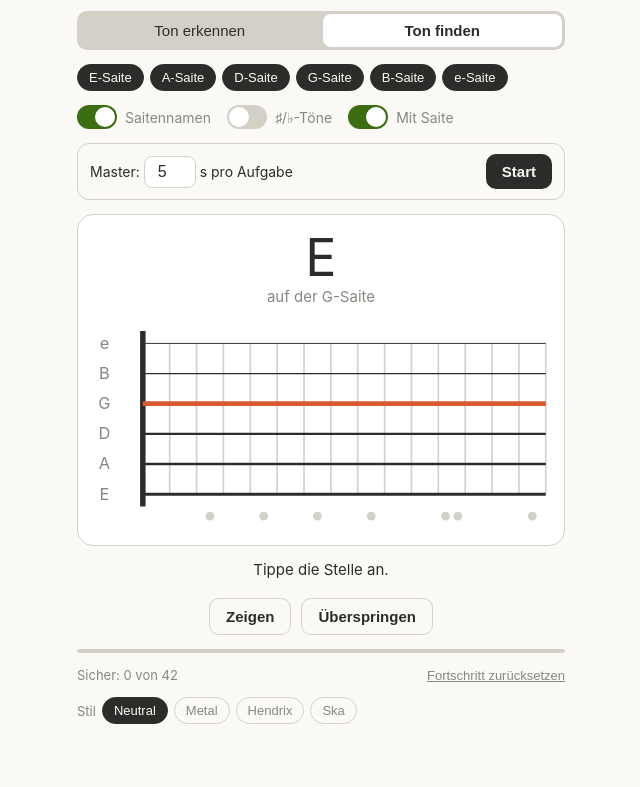
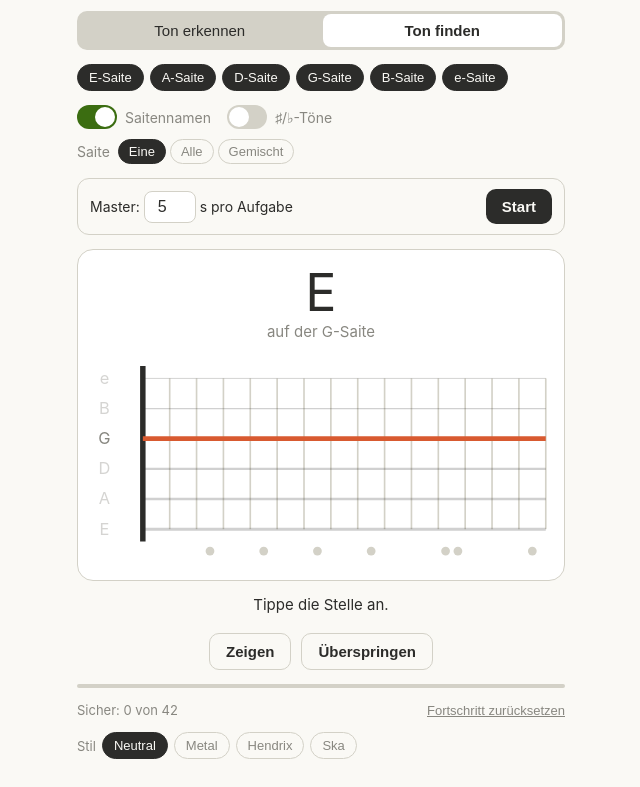
Before and after one commit to pasiegrist/griffbrett, a plain HTML site: page index.html in a window 1280 px wide. Both pictures are taken after a click on the button "Ton finden". Shown: the part 40-827 px from the top of the page, without its empty margins (319-959 px from the left). Before the commit the page ends 800 px from the top, so only its background shows below. Drawn offline with Linux system fonts and the light colour scheme.

Commit message:
Add files via upload

```diff
--- a/index.html
+++ b/index.html
@@ -38,6 +38,9 @@ body[data-theme=metal] h1,body[data-theme=hendrix] h1{font-size:24px;font-weight
 .chip.on{background:var(--ink);color:var(--inv);border-color:var(--ink)}
 .opts{display:flex;flex-wrap:wrap;gap:10px 16px;font-size:14px;color:var(--muted)}
 .opts label{display:flex;align-items:center;gap:8px}
+.mini{display:flex;align-items:center;gap:4px}.mini span{margin-right:4px}
+.mini button{border:1px solid var(--line);background:transparent;color:var(--muted);border-radius:999px;padding:4px 10px;font-size:13px}
+.mini button.on{background:var(--ink);color:var(--inv);border-color:var(--ink)}
 .sw{appearance:none;-webkit-appearance:none;width:40px;height:24px;border-radius:12px;background:var(--line);position:relative;margin:0;transition:background .15s}
 .sw::after{content:"";position:absolute;top:2px;left:2px;width:20px;height:20px;border-radius:50%;background:#fff;transition:transform .15s}
 .sw:checked{background:var(--ok)}.sw:checked::after{transform:translateX(16px)}
@@ -80,7 +83,7 @@ main.running .mhead{display:flex}
 <header><h1>Griffbrett-Trainer</h1><span class="stats" id="stats"></span></header>
 <div class="seg" id="seg"><button data-m="read">Ton erkennen</button><button data-m="find">Ton finden</button></div>
 <div class="chips" id="chips"></div>
-<div class="opts"><label><input type="checkbox" class="sw" id="optLabels"> Saitennamen</label><label><input type="checkbox" class="sw" id="optAcc"> ♯/♭-Töne</label><label id="shufWrap"><input type="checkbox" class="sw" id="optShuf"> Tasten mischen</label><label id="strWrap"><input type="checkbox" class="sw" id="optStr"> Mit Saite</label></div>
+<div class="opts"><label><input type="checkbox" class="sw" id="optLabels"> Saitennamen</label><label><input type="checkbox" class="sw" id="optAcc"> ♯/♭-Töne</label><label id="shufWrap"><input type="checkbox" class="sw" id="optShuf"> Tasten mischen</label><div class="mini" id="strWrap"><span>Saite</span><button data-s="one">Eine</button><button data-s="all">Alle</button><button data-s="mix">Gemischt</button></div></div>
 <div class="master"><label>Master: <input type="number" id="secs" min="1" max="60" step="1" inputmode="numeric"> s pro Aufgabe</label><button class="btn" id="mStart">Start</button></div>
 <div class="mhead"><span id="mCount"></span><button class="btn sec" id="mAbort">Abbrechen</button></div>
 <div class="tbar" id="tbarW" hidden><i id="tbar"></i></div>
@@ -106,19 +109,22 @@ const store={get(k,d){try{const v=localStorage.getItem(k);return v?JSON.parse(v)
 let box=store.get("fbt-box2",null);if(!box||!box.read)box={read:store.get("fbt-box",{})};if(!box.find)box.find={};
 let mode=store.get("fbt-mode","read");if(mode!=="find")mode="read";
 let active=store.get("fbt-strings",[0,1,2,3,4,5]);
-let useShuf=store.get("fbt-shuf",false),showLabels=store.get("fbt-labels",true),useAcc=store.get("fbt-acc",false),withStr=store.get("fbt-withstr",true);
+let useShuf=store.get("fbt-shuf",false),showLabels=store.get("fbt-labels",true),useAcc=store.get("fbt-acc",false);
+let findSub=store.get("fbt-findsub",store.get("fbt-withstr",true)?"one":"all");if(!["one","all","mix"].includes(findSub))findSub="one";
 let cur=null,last=null,locked=false,errors=0,revealed=false,found=new Set(),flash=null,session={ok:0,n:0},M=null;
 const $=id=>document.getElementById(id);
 const saveBox=()=>store.set("fbt-box2",box);
 const L=40,R=334,T=20,G=22,FW=(R-L)/NF;
 const dotX=f=>f===0?L-10:L+(f-.5)*FW,dotY=si=>T+STR[si].y*G;
 
+function allowed(){return mode==="find"&&cur&&cur.si!=null?[cur.si]:active}
 function drawNeck(dots,hi){
+  const al=allowed();
   let s=`<rect x="${L}" y="${T-9}" width="${R-L}" height="${5*G+18}" rx="2" fill="var(--wood)"/>`;
-  if(showLabels)["e","B","G","D","A","E"].forEach((l,i)=>s+=`<text x="12" y="${T+i*G+4}" font-size="12" text-anchor="middle" fill="var(--muted)">${l}</text>`);
+  if(showLabels)["e","B","G","D","A","E"].forEach((l,i)=>s+=`<text x="12" y="${T+i*G+4}" font-size="12" text-anchor="middle" fill="var(--muted)"${al.includes(5-i)?"":` opacity="0.35"`}>${l}</text>`);
   for(let k=1;k<=NF;k++)s+=`<line x1="${L+k*FW}" y1="${T}" x2="${L+k*FW}" y2="${T+5*G}" stroke="var(--fret)" stroke-width="1.2"/>`;
   s+=`<line x1="${L}" y1="${T-9}" x2="${L}" y2="${T+5*G+9}" stroke="var(--nut)" stroke-width="4"/>`;
-  for(let i=0;i<6;i++){const isHi=hi!=null&&STR[hi].y===i;s+=`<line x1="${L}" y1="${T+i*G}" x2="${R}" y2="${T+i*G}" stroke="${isHi?"var(--dot)":"var(--string)"}" stroke-width="${isHi?3.5:0.7+i*0.3}"/>`}
+  for(let i=0;i<6;i++){const isHi=hi!=null&&STR[hi].y===i,si=STR.findIndex(x=>x.y===i),on=al.includes(si);s+=`<line x1="${L}" y1="${T+i*G}" x2="${R}" y2="${T+i*G}" stroke="${isHi?"var(--dot)":"var(--string)"}" stroke-width="${isHi?3.5:0.7+i*0.3}"${on?"":` stroke-opacity="0.22"`}/>`}
   const iy=T+5*G+16;[3,5,7,9,15].forEach(k=>s+=`<circle cx="${L+(k-.5)*FW}" cy="${iy}" r="3.2" fill="var(--inlay)"/>`);
   [-4.5,4.5].forEach(d=>s+=`<circle cx="${L+11.5*FW+d}" cy="${iy}" r="3.2" fill="var(--inlay)"/>`);
   (dots||[]).forEach(c=>{const x=dotX(c.f),y=dotY(c.si),k=c.k||"main";
@@ -139,9 +145,9 @@ function findPositions(note,si){
 function pool(){
   if(mode==="read")return ALL.filter(c=>active.includes(c.si)&&(useAcc||!c.acc));
   const notes=CH.filter(n=>useAcc||!n.includes("#"));
-  if(withStr){const out=[];active.forEach(si=>notes.forEach(n=>out.push({id:"s"+si+"-"+n,si,note:n})));return out}
-  if(!active.length)return [];
-  return notes.map(n=>({id:"n-"+n,si:null,note:n}));
+  const one=[];active.forEach(si=>notes.forEach(n=>one.push({id:"s"+si+"-"+n,si,note:n})));
+  const all=active.length?notes.map(n=>({id:"n-"+n,si:null,note:n})):[];
+  return findSub==="one"?one:findSub==="all"?all:one.concat(all);
 }
 function prepare(c){if(mode==="find")c.pos=findPositions(c.note,c.si);return c}
 function desc(c){
@@ -194,8 +200,8 @@ function hitTest(ev){
   const r=$("neck").getBoundingClientRect();if(!r.width)return null;
   const x=(ev.clientX-r.left)/r.width*340,y=(ev.clientY-r.top)/r.height*160;
   let best=null,bd=1e9;
-  for(let si=0;si<6;si++){const d=Math.abs(y-dotY(si));if(d<bd){bd=d;best=si}}
-  if(bd>G*0.6)return null;
+  for(const si of allowed()){const d=Math.abs(y-dotY(si));if(d<bd){bd=d;best=si}}
+  if(best==null||bd>G*0.9)return null;
   if(x<L-22||x>R+6)return null;
   const f=x<L+3?0:Math.min(NF,Math.max(1,Math.ceil((x-L)/FW)));
   return {si:best,f};
@@ -281,14 +287,14 @@ function endMaster(){
   const r=M.res,n=r.filter(x=>x.ok).length,okT=r.filter(x=>x.ok).map(x=>x.t);
   const avg=okT.length?okT.reduce((a,b)=>a+b,0)/okT.length:null;
   const errs=r.reduce((a,x)=>a+(x.errors||0),0);
-  const bkey="fbt-best-"+(mode==="find"?"find-"+(withStr?"s-":"a-"):"")+M.secs+"-"+(useAcc?1:0),best=store.get(bkey,null);
+  const bkey="fbt-best-"+(mode==="find"?"find-"+findSub+"-":"")+M.secs+"-"+(useAcc?1:0),best=store.get(bkey,null);
   const rec=n>0&&(!best||n>best.n||(n===best.n&&avg<best.avg));
   if(rec)store.set(bkey,{n,avg});
   const miss=r.filter(x=>!x.ok);
   $("card").hidden=true;$("keys").hidden=true;$("pbtns").hidden=true;$("fb").hidden=true;$("tbarW").hidden=true;$("mCount").textContent="Abrechnung";
   const line=x=>mode==="find"?`<li><span>${desc(x.c)}</span><span>${x.got} von ${x.c.pos.length} · Zeit</span></li>`:`<li><span>${desc(x.c)}</span><span>${disp(x.c.note)}${x.to?" · Zeit":""}</span></li>`;
   $("result").innerHTML=`<div class="score">${n}/10</div>
-  <div style="color:var(--muted);margin-top:8px">${mode==="find"?"Ton finden"+(withStr?" mit Saite":" überall")+" · ":""}${avg!==null?"Ø "+avg.toFixed(1)+" s · ":""}${M.secs} s pro Aufgabe${useAcc?" · mit ♯/♭":""}${mode==="find"?" · "+errs+" Fehltipp"+(errs===1?"":"s"):""}</div>
+  <div style="color:var(--muted);margin-top:8px">${mode==="find"?"Ton finden"+{one:" auf einer Saite",all:" überall",mix:" gemischt"}[findSub]+" · ":""}${avg!==null?"Ø "+avg.toFixed(1)+" s · ":""}${M.secs} s pro Aufgabe${useAcc?" · mit ♯/♭":""}${mode==="find"?" · "+errs+" Fehltipp"+(errs===1?"":"s"):""}</div>
   <div style="margin-top:8px;font-size:14px;color:${rec?"var(--ok)":"var(--muted)"}">${rec?"Neuer Rekord":best?"Rekord: "+best.n+"/10"+(best.avg!=null?", Ø "+best.avg.toFixed(1)+" s":""):""}</div>
   ${miss.length?"<ul>"+miss.map(line).join("")+"</ul>":`<div style="margin-top:14px">Alles richtig.</div>`}
   <div class="rbtns"><button class="btn" id="rAgain">Nochmal</button><button class="btn sec" id="rBack">Zurück zum Üben</button></div>`;
@@ -301,13 +307,15 @@ function exitMaster(silent){
   $("result").hidden=true;$("tbarW").hidden=true;$("card").hidden=false;$("fb").hidden=false;
   updModeUI();loadSecs();if(!silent){buildKeys();upd();pick()}
 }
-function loadSecs(){$("secs").value=store.get("fbt-secs-"+mode,store.get("fbt-secs",mode==="find"?(withStr?5:20):5))}
+function loadSecs(){$("secs").value=store.get("fbt-secs-"+mode,store.get("fbt-secs",mode==="find"?{one:5,all:20,mix:15}[findSub]:5))}
 
 /* Verdrahtung */
 document.querySelectorAll("#seg button").forEach(b=>b.onclick=()=>{if(b.dataset.m!==mode){setMode(b.dataset.m);loadSecs()}});
 $("neck").addEventListener("pointerdown",tap);
 $("optShuf").checked=useShuf;$("optShuf").onchange=e=>{useShuf=e.target.checked;store.set("fbt-shuf",useShuf);buildKeys()};
-$("optStr").checked=withStr;$("optStr").onchange=e=>{withStr=e.target.checked;store.set("fbt-withstr",withStr);last=null;upd();pick()};
+function updSub(){document.querySelectorAll("#strWrap button").forEach(b=>b.className=b.dataset.s===findSub?"on":"")}
+document.querySelectorAll("#strWrap button").forEach(b=>b.onclick=()=>{if(b.dataset.s===findSub)return;findSub=b.dataset.s;store.set("fbt-findsub",findSub);updSub();last=null;loadSecs();upd();pick()});
+updSub();
 $("optLabels").checked=showLabels;$("optAcc").checked=useAcc;
 $("optLabels").onchange=e=>{showLabels=e.target.checked;store.set("fbt-labels",showLabels);if(!cur)return;if(mode==="read")drawNeck([cur],null);else drawNeck(findDots(),cur.si)};
 $("optAcc").onchange=e=>{useAcc=e.target.checked;store.set("fbt-acc",useAcc);buildKeys();upd();pick()};
```
